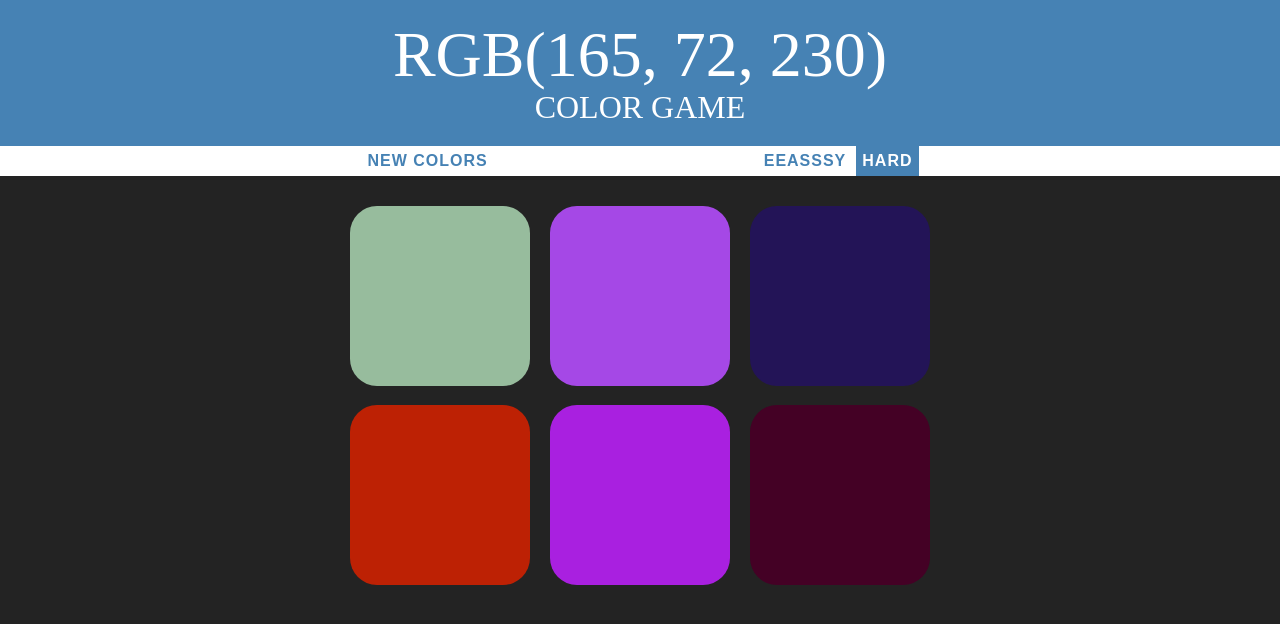
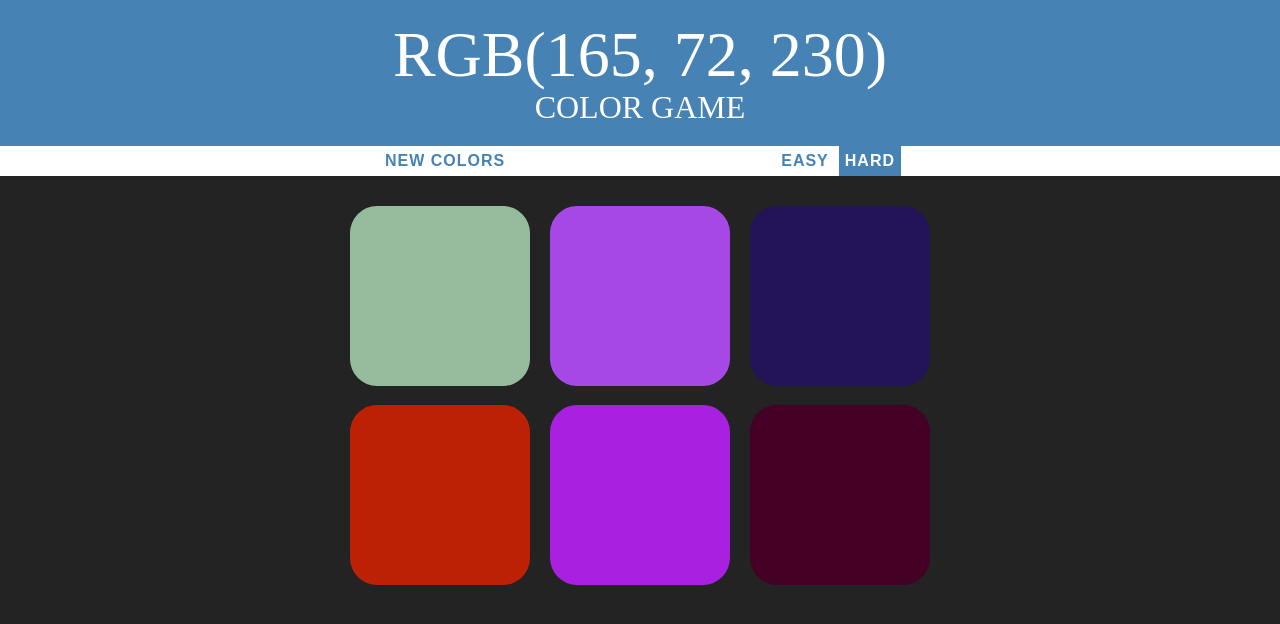
Before and after one commit to Bartheus/ColorGame, a plain HTML site: page index.html in a window 1280 px wide. Drawn offline with Linux system fonts and the light colour scheme.

Commit message:
back to the last good html code

```diff
--- a/index.html
+++ b/index.html
@@ -15,7 +15,7 @@
 <div id="stripe">
 	<button id="reset">New Colors</button>
 	<span id="message"></span>
-	<button class="mode">Eeasssy</button>
+	<button class="mode">Easy</button>
 	<button class="mode selected">Hard</button>
 </div>
 
```
